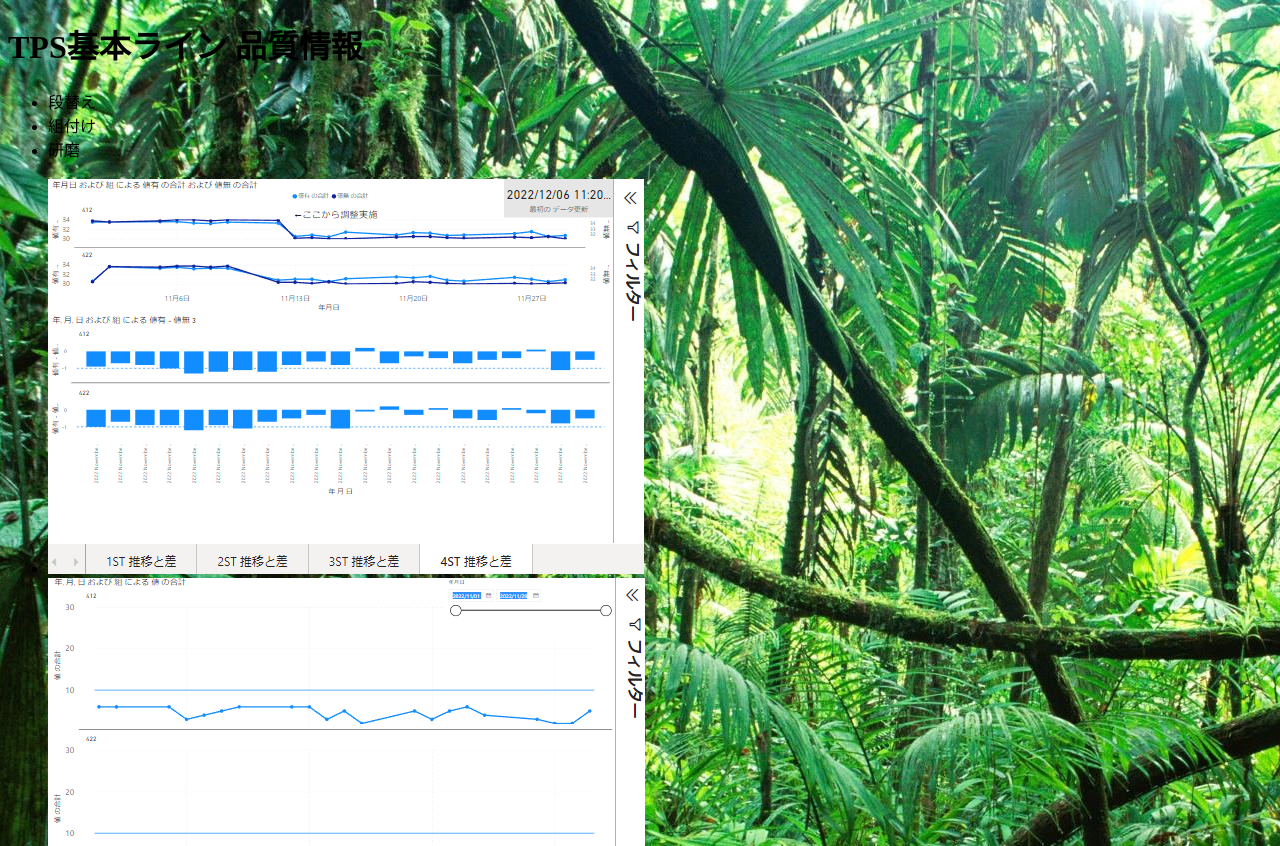
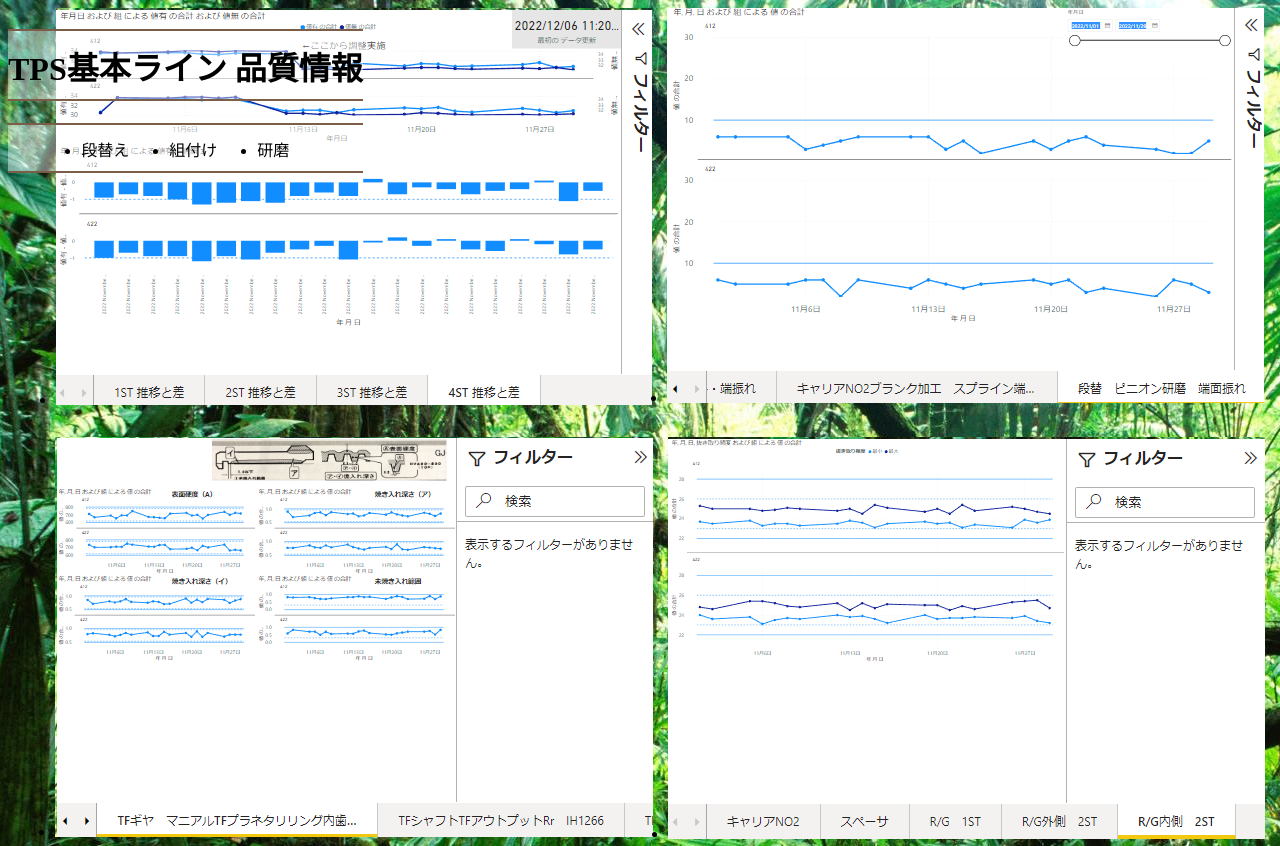
Before and after one commit to nagaidala/FND13Nagai-, a plain HTML site: page index.html in a window 1280 px wide. Shown: the top 846 px of the page. Drawn offline with Linux system fonts and the light colour scheme.

Commit message:
Update gators.css

```diff
--- a/gators.css
+++ b/gators.css
@@ -1,48 +1,46 @@
-form {
-  display: grid;
-  place-content: center;
-  margin: auto;
-  background-color: green;
-  width: 200px;
-  height: 200px;
-  text-align: center;
-  border-radius: 8px;
-  top: 50%;
-  transform: translate(0%,80%);
+body {
+  background-image: url("jungle.jpg")
+
 }
 
-p {
-  padding: 25px;
+h1 {
+  display: flex;
+  justify-content:center;
+  border-top: 2px solid #7c5d48;
+  border-bottom:  2px solid #7c5d48;
+  background-color : rgba(255,255,255,0.42);
+  padding: 12px 0px 10px;
+  }
+header {
+position: fixed;
+display: block;
+margin-left:auto;
+margin-right: auto;
+top: 100;
+left: 700;
+width:fit-content;
+z-index: 100;
 }
 
-input {
-  font-family: "游ゴシック", "YuGothic";
-  background-color: seashell;
-  margin: 10px 0;
-  border-radius: 4px;
+header  ul{
+  display: flex;
+  justify-content:center;
+  border-top: 2px solid #7c5d48;
+  border-bottom:  2px solid #7c5d48;
+  background-color : rgba(255,255,255,0.42);
+  padding: 12px 0px 10px;
+  }
+
+header  ul li {
+ margin: 0 20px;
 }
-
-input#id-submit:hover {
-  font-family: "游ゴシック", "YuGothic";
-  background-color: snow;
-  border-right: none;
-  border-bottom: none;
-  transform: translate3d(0, 3px, 0);
-  border-radius: 4px;
+.graph {
+  display: flex;
+  margin: auto;
+  flex-wrap: wrap;
+  justify-content: space-around;
 }
-
-
-div {
-  margin:auto;
-  background-color: blue;
-  width: 300px;
-  border-radius: 8px;
-  position: absolute;
-  top: 50%;
-  left: 50%;
-  transform: translateX(-50%);
+.graph li{
+  flex-basis: 42%;
+  margin-bottom: 28px;
 }
-
-body {
-  background-image: url("jungle.jpg")
-}
```
